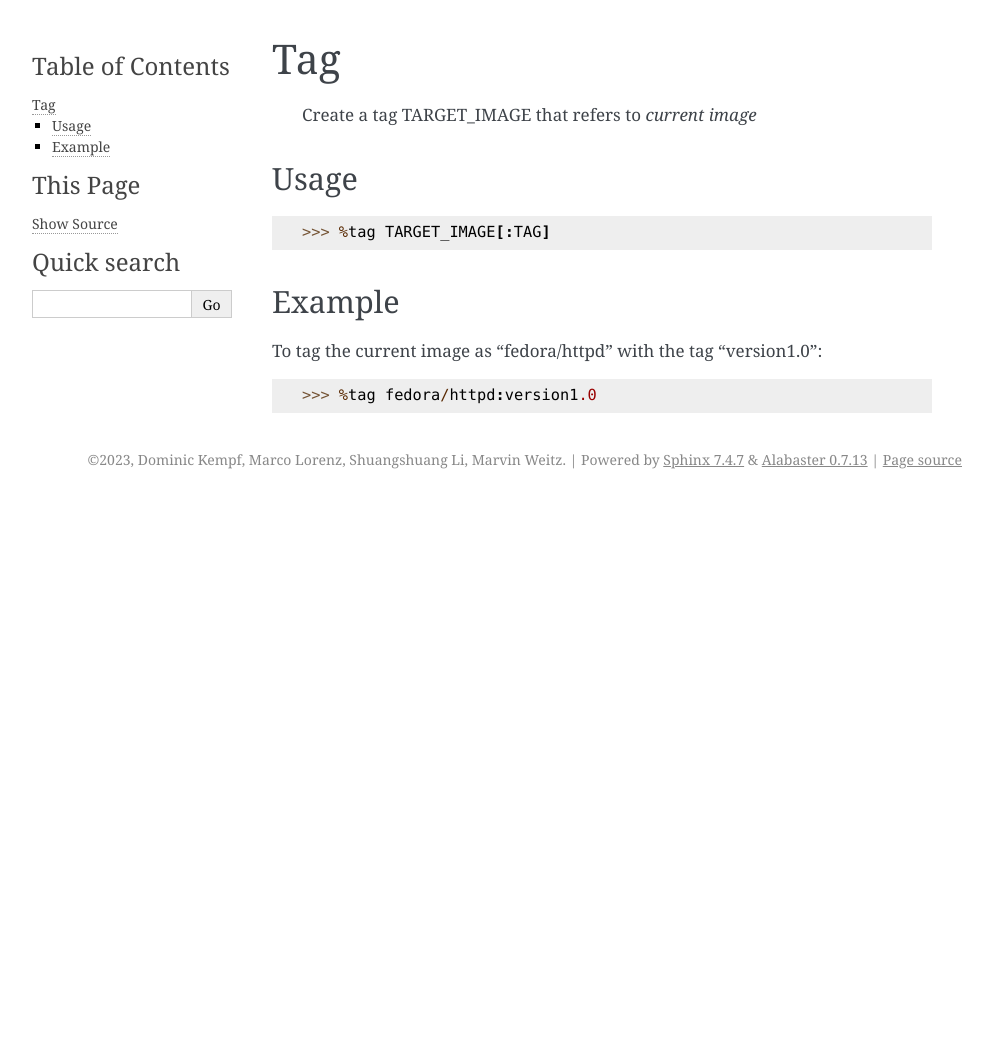
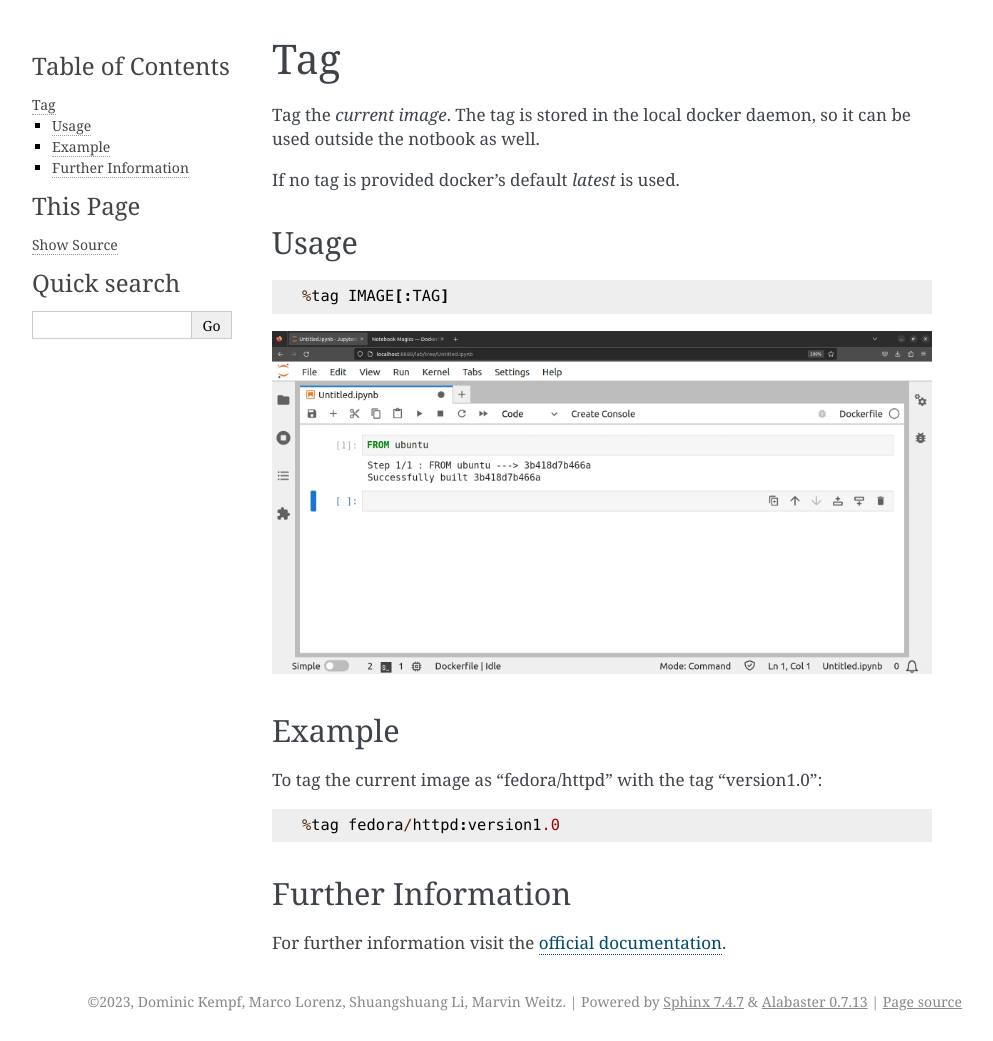
Before and after one commit to ssciwr/dockerfile-kernel, a Sphinx documentation site: the page built from docs/features/magics/tag.rst, in a window 1280 px wide. Shown: the whole page, without its empty margins (148-1141 px from the left). Built offline with Sphinx 7.4.7, drawn with Linux system fonts in a browser that asks for light colours; before the commit the page ends 900 px from its top, so only the background shows below that.

Commit message:
Redo tag magic documentation

```diff
--- a/docs/features/magics/tag.rst
+++ b/docs/features/magics/tag.rst
@@ -1,15 +1,29 @@
 Tag
 ===
 
-    Create a tag TARGET_IMAGE that refers to *current image*
+Tag the *current image*. The tag is stored in the local docker daemon, so it
+can be used outside the notbook as well.
+
+If no tag is provided docker's default *latest* is used.
 
 Usage
 -----
 
->>> %tag TARGET_IMAGE[:TAG]
+.. code-block::
+
+    %tag IMAGE[:TAG]
+
+.. image:: /_gifs/magics/tag.gif
+    :alt: Video of tag
 
 Example
 -------
 To tag the current image as "fedora/httpd" with the tag "version1.0":
 
->>> %tag fedora/httpd:version1.0
+.. code-block::
+
+    %tag fedora/httpd:version1.0
+
+Further Information
+-------------------
+For further information visit the `official documentation <https://docs.docker.com/engine/reference/commandline/tag/>`_.
```
Also changed, not shown: docs/_gifs/magics/tag.gif (added).
